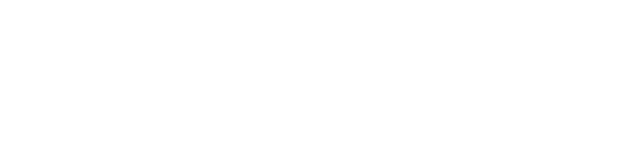
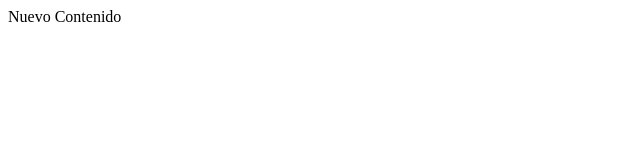
Before and after one commit to edisonalberto21/indexprueba, a plain HTML site: page index.html in a window 1280 px wide. Shown: the whole page, without its empty margins (0-640 px from the left). Drawn offline with Linux system fonts and the light colour scheme.

Commit message:
Nuevo Contenido

```diff
--- a/index.html
+++ b/index.html
@@ -6,6 +6,6 @@
     <title>Document</title>
 </head>
 <body>
-
+    Nuevo Contenido
 </body>
 </html>
```
